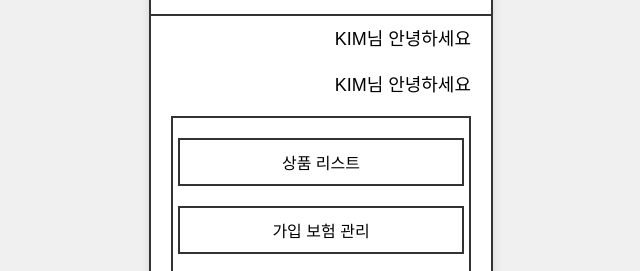
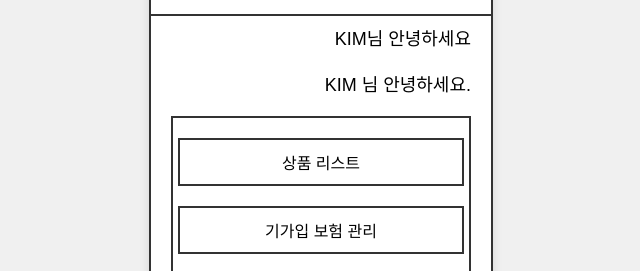
Before and after one commit to JiHwanMo/bunsanedThinking_Front, a website built with webpack: page html/customer/customer.html in a window 1280 px wide. Shown: the part 146-417 px from the top of the page, 319-959 px from the left. Built offline with nearby package versions, Linux system fonts and the light colour scheme.

Commit message:
refactor: 계층에 맞게 constants.js를 쓰도록 customer.js 데이터 반환하게 수정

```diff
--- a/config/constants.js
+++ b/config/constants.js
@@ -1,35 +1,31 @@
 export const MESSAGES = {
-  HELLO: "님 안녕하세요.",
+  GREETING: "님 안녕하세요.",
+};
 
-  BUTTON: {
-    TASK:{
-      CUSTOMER: {
-        PRODUCT: {
-          LIST: '상품 리스트',
-          INSURANCE_LIST: '보험 상품 리스트',
-          LOAN_LIST: '대출 상품 리스트'
-        },
-        MANAGEMENT_CONTRACT: '기가입 보험 관리',
-        VIEW_ACCIDENT: '사고 신고',
-        VIEW_COMPLAINT: '민원 신청'
-      }
+export const BUTTON = {
+  TASK: {
+    CUSTOMER: {
+      PRODUCT_LIST: '상품 리스트',
+      MANAGEMENT_CONTRACT: '기가입 보험 관리',
+      VIEW_ACCIDENT: '사고 신고',
+      VIEW_COMPLAINT: '민원 신청'
+    },
 
-      EMPLOYEE: {
+    PRODUCT_LIST: {
+      INSURANCE_LIST: '보험 상품 리스트',
+      LOAN_LIST: '대출 상품 리스트'
+    }
+    // EMPLOYEE: {
+    //
+    // }
+  }
+};
 
-      }
+// POP_UP과 COMBOBOX 주석은 유지
+// export const POP_UP = {};
 
-    }
-  }
-
-  POP_UP: {
-
-  }
-
-  COMBOBOX: {
-
-  }
-}
+// export const COMBOBOX = {};
 
 export const COLUMN_NAME = {
 
-}
+};
--- a/js/utils/apiUtils/apiHandler/customer/customer.js
+++ b/js/utils/apiUtils/apiHandler/customer/customer.js
@@ -1,11 +1,10 @@
 // 사용자 정보를 가져오는 함수 (샘플 데이터)
-export const fetchGreeting = async () => {
-  // 실제로는 API 요청을 통해 로그인한 사용자 정보를 받아옵니다.
-  return { id: "KIM", message: "님 안녕하세요" }; // 예시 데이터
+export const fetchGetCustomerName = async () => {
+  return { id: "KIM" }; // 예시 데이터
 };
 
 // API를 통해 버튼 데이터를 가져오는 함수 (샘플 데이터)
-export const fetchData = async () => {
+export const fetchGetData = async () => {
   return [
     { id: 1, name: "상품 리스트" },
     { id: 2, name: "가입 보험 관리" },
--- a/js/utils/uiUtils/buttonManager/customer/customer.js
+++ b/js/utils/uiUtils/buttonManager/customer/customer.js
@@ -1,17 +1,21 @@
 // buttonManager/customer.js
-import { fetchData } from '../../../apiUtils/apiHandler/customer/customer.js';
+// import { fetchGetDatafetchData } from '../../../apiUtils/apiHandler/customer/customer.js';
+import { BUTTON } from '../../../../../config/constants.js';
 
-export const renderButtons = async () => {
+export const renderButtons = () => {
   const buttonContainer = document.getElementById("buttonContainer");
-  const data = await fetchData();
+  const buttonMessages = BUTTON.TASK.CUSTOMER;
 
-  data.forEach(item => {
+  // 객체의 각 항목을 순회하여 버튼 생성
+  Object.entries(buttonMessages).forEach(([key, name]) => {
     const button = document.createElement("div");
     button.className = "button-item";
-    button.textContent = item.name;
+    button.textContent = name; // 버튼에 표시할 텍스트 설정
+
     button.addEventListener("click", () => {
-      alert(`${item.name} 버튼 클릭됨`);
+      alert(`${name}`);
     });
-    buttonContainer.appendChild(button);
+
+    buttonContainer.appendChild(button); // 버튼을 buttonContainer에 추가
   });
 };
--- a/js/utils/uiUtils/positionManager/customer/customer.js
+++ b/js/utils/uiUtils/messageManager/customer/customer.js
@@ -1,12 +1,15 @@
 // positionManager/customer.js
-import { fetchGreeting } from '../../../apiUtils/apiHandler/customer/customer.js';
+import { fetchGetCustomerName } from '../../../apiUtils/apiHandler/customer/customer.js';
+import { MESSAGES } from '../../../../../config/constants.js';
 
 export const renderGreeting = async () => {
   const container = document.querySelector(".container");
-  const data = await fetchGreeting();
+  const getCustomer = await fetchGetCustomerName();
+  const greetingConstant = MESSAGES.GREETING;
   const greeting = document.createElement("div");
   greeting.className = "greeting";
-  greeting.textContent = `${data.id}${data.message}`;
+
+  greeting.textContent = `${getCustomer.id} ${greetingConstant} `;
 
   const headerLine = document.querySelector(".header-line");
   container.insertBefore(greeting, headerLine.nextSibling);
--- a/package.json
+++ b/package.json
@@ -8,6 +8,7 @@
   ],
   "license": "",
   "author": "",
+  "type": "module",
   "scripts": {
     "test": "echo \"Error: no test specified\" && exit 1",
     "start": "webpack serve --open --config webpack.config.dev.js",
```
Also changed, not shown: html/customer/customer.html (+1 -2 lines), js/utils/uiUtils/messageManager/employee/administrative/administrative.js (added), js/utils/uiUtils/messageManager/employee/compensation/compensation.js (added), js/utils/uiUtils/messageManager/employee/compensationPlanning/compensationPlanning.js (added), js/utils/uiUtils/messageManager/employee/contractManagement/contractManagement.js (added), js/utils/uiUtils/messageManager/employee/customerInformationManagement/customerInformationManagement.js (added), js/utils/uiUtils/messageManager/employee/customerSupport/customerSupport.js (added), js/utils/uiUtils/messageManager/employee/financialAccountant/financialAccountant.js (added), js/utils/uiUtils/messageManager/employee/humanResource/humanResource.js (added), js/utils/uiUtils/messageManager/employee/loanManagement/loanManagement.js (added), js/utils/uiUtils/messageManager/employee/managementPlanning/managementPlanning.js (added), js/utils/uiUtils/messageManager/employee/productManagement/productManagement.js (added), js/utils/uiUtils/messageManager/employee/sales/sales.js (added), js/utils/uiUtils/messageManager/employee/underWriting/underWriting.js (added), 1 more files.
